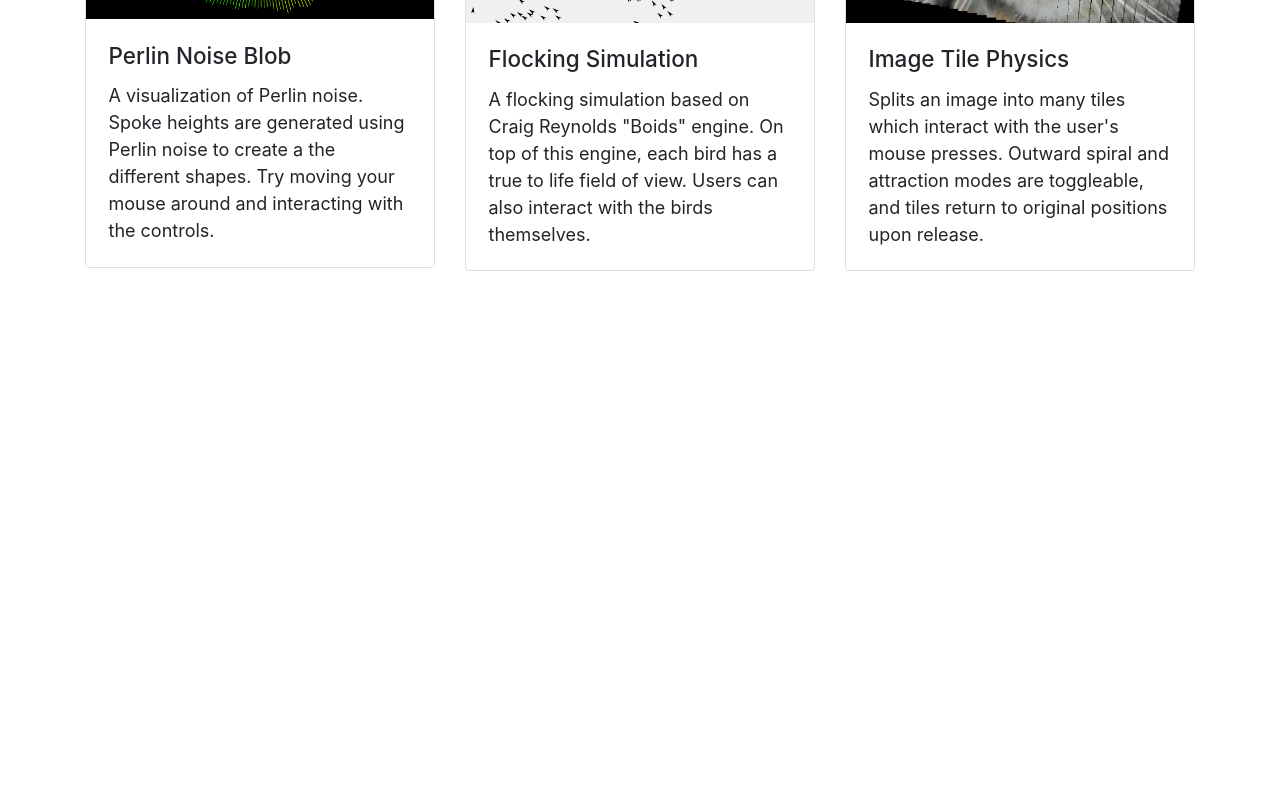
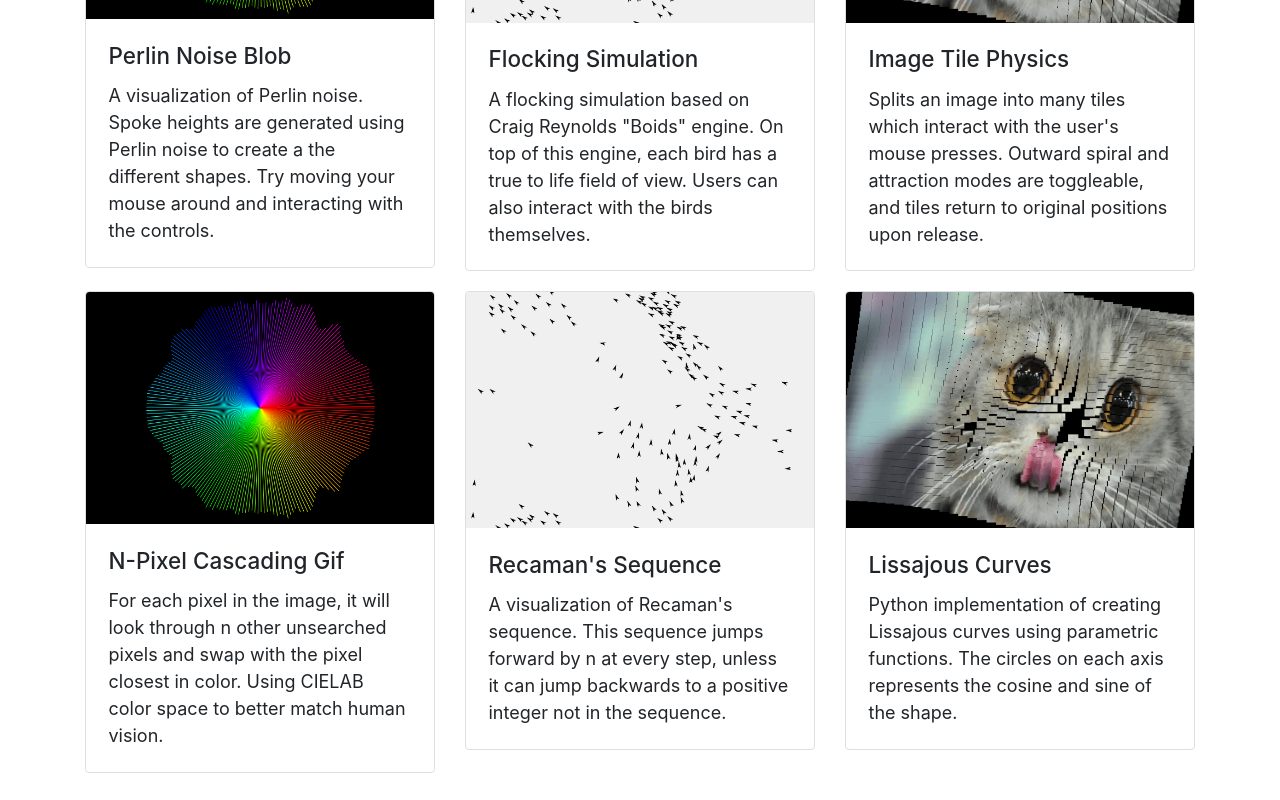
Before and after one commit to bryceparkman/personal-website, a Next.js app: page /projects/visualizations in a window 1280 px wide. Shown: the part 1031-1831 px from the top of the page. Before the commit the page ends 1329 px from the top, so only its background shows below. Built offline with nearby package versions, Linux system fonts and the light colour scheme.

Commit message:
Created next row in visualizations

```diff
--- a/pages/projects/visualizations.js
+++ b/pages/projects/visualizations.js
@@ -29,7 +29,7 @@ export default function Visualizations() {
                                 <Card.Body>
                                     <Card.Title>Falling, Changing</Card.Title>
                                     <Card.Text>
-                                        An interactive simulation of falling leaves with varying types of wind. Uses matter.js physics engine and adjustable inputs to inspire the user to create their own meaning and beauty out of the visuals.
+                                        An interactive simulation of falling leaves with varying types of wind. Uses matter.js physics engine and adjustable inputs to inspire the user to create their own meaning out of the visuals.
                                     </Card.Text>
                                 </Card.Body>
                             </Card>
@@ -103,6 +103,47 @@ export default function Visualizations() {
                         </Link>
                     </Col>
                 </Row>
+                <Row>
+                    <Col lg={4}>
+                        <Link href='sketches/npixel'>
+                            <Card style={{cursor: 'pointer', marginTop: '20px'}}>
+                                <Card.Img variant="top" src="/images/wiggle.png" />
+                                <Card.Body>
+                                    <Card.Title>N-Pixel Cascading Gif</Card.Title>
+                                    <Card.Text>
+                                        For each pixel in the image, it will look through n other unsearched pixels and swap with the pixel closest in color. Using CIELAB color space to better match human vision.
+                                    </Card.Text>
+                                </Card.Body>
+                            </Card>
+                        </Link>
+                    </Col>
+                    <Col lg={4}>
+                    <Link href='sketches/recaman'>
+                        <Card style={{cursor: 'pointer', marginTop: '20px'}}>
+                            <Card.Img variant="top" src="/images/flock.png" />
+                            <Card.Body>
+                                <Card.Title>Recaman's Sequence</Card.Title>
+                                <Card.Text>
+                                    A visualization of Recaman's sequence. This sequence jumps forward by n at every step, unless it can jump backwards to a positive integer not in the sequence.
+                                </Card.Text>
+                            </Card.Body>
+                        </Card>
+                        </Link>
+                    </Col>
+                    <Col lg={4}>
+                        <Link href='sketches/circles'>
+                        <Card style={{cursor: 'pointer', marginTop: '20px'}}>
+                            <Card.Img variant="top" src="/images/cat.png" />
+                            <Card.Body>
+                                <Card.Title>Lissajous Curves</Card.Title>
+                                <Card.Text>
+                                    Python implementation of creating Lissajous curves using parametric functions. The circles on each axis represents the cosine and sine of the shape.
+                                </Card.Text>
+                            </Card.Body>
+                        </Card>
+                        </Link>
+                    </Col>
+                </Row>
             </Container>
         </div>
     )
```
